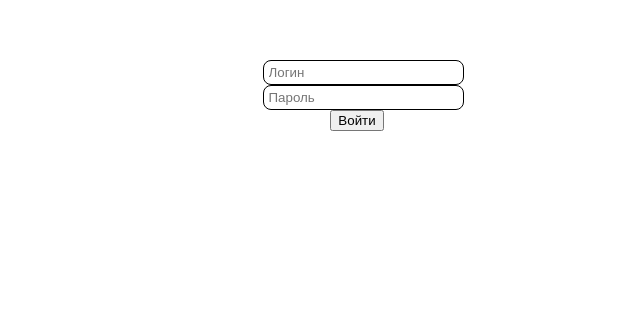
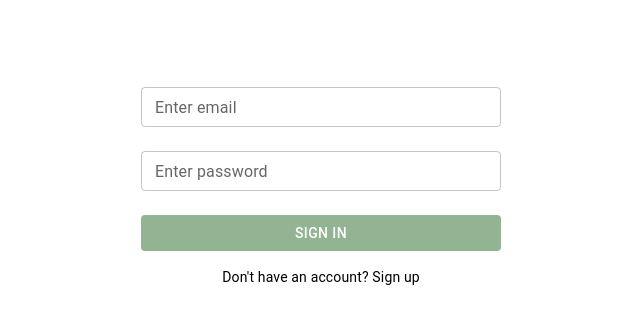
Before and after one commit to X1STY/task-scheduler, a React (Vite) app: page /login in a window 1280 px wide. Shown: the part 201-524 px from the top of the page, without its empty margins (283-923 px from the left). Built offline with nearby package versions, Linux system fonts and the light colour scheme.

Commit message:
fixed validation

```diff
--- a/src/App.jsx
+++ b/src/App.jsx
@@ -1,7 +1,7 @@
 import {Route, Routes} from 'react-router-dom'
 
 import Home from './pages/Home'
-import Login from './pages/Login'
+import Login from './pages/Auth/Login/Login'
 import Scheduler from './pages/Scheduler'
 import Notfound from './pages/Notfound'
 import TaskForm from './components/taskForm/TaskForm'
--- a/src/pages/Auth/Login/Login.css
+++ b/src/pages/Auth/Login/Login.css
@@ -1,9 +1,10 @@
 .login-form {
-    height: 100vh;
-    width: 100vw;
-    background-color: #fff;
+    height: 90vh;
+    width: 90vw;
+    /*background-color: #fff;*/
     padding: 20px;
-    display: flex;flex-direction: column;
+    display: flex;
+    flex-direction: column;
     justify-content: center;
     align-items: center;
     text-align: center;
--- a/src/pages/Auth/Login/Login.tsx
+++ b/src/pages/Auth/Login/Login.tsx
@@ -6,18 +6,13 @@ import { useForm, SubmitHandler, Controller, useFormState } from "react-hook-for
 import './Login.css';
 import {emailValidation, passwordValidation} from "./validation";
 
-interface ISignInForm {
-    email: string;
-    password: string;
-}
-
-const Login: React.FC = () => {
-    const {handleSubmit, control} = useForm<ISignInForm>();
+const Login = () => {
+    const {handleSubmit, control} = useForm();
     const { errors } = useFormState({
         control
     });
     const navigate = useNavigate()
-    const onSubmit: SubmitHandler<ISignInForm> = (data) => console.log(data);
+    const onSubmit: SubmitHandler = (data) => console.log(data);
 
     return (
         <div className = "login-form">
@@ -26,7 +21,7 @@ const Login: React.FC = () => {
                     control={control}
                     name="email"
                     rules={emailValidation}
-                    render={(field) => (
+                    render={({field}) => (
                         <TextField
                             label="Enter email"
                             onChange={(e) => field.onChange(e)}
@@ -44,7 +39,7 @@ const Login: React.FC = () => {
                     control={control}
                     name="password"
                     rules={passwordValidation}
-                    render={(field) => (
+                    render={({field}) => (
                         <TextField
                             label="Enter password"
                             onChange={(e) => field.onChange(e)}
@@ -64,13 +59,14 @@ const Login: React.FC = () => {
                     fullWidth={true}
                     disableElevation={true}
                     sx={{
+                        bgcolor: '#93B492',
                         marginTop: 2
                     }}
                 >
                     Sign in
                 </Button>
 
-                <Typography textAlign="center" variant="body2">
+                <Typography textAlign="center" variant="body2" margin={2}>
                     Don't have an account? <span className='link' onClick={() => navigate('/signup')}>Sign up</span>
                 </Typography>
             </form>
--- a/src/pages/Auth/Login/validation.ts
+++ b/src/pages/Auth/Login/validation.ts
@@ -15,7 +15,7 @@ export const passwordValidation = {
     required: REQUIRED_FIELD,
     validate: (value: string) => {
         if(value.length < 6) {
-            return 'Пароль должен длиннее 6-ти символов'
+            return 'Пароль должен быть длиннее 6-ти символов'
         }
 
         return true;
--- a/src/pages/Login.jsx
+++ /dev/null
@@ -1,21 +0,0 @@
-import "/src/assets/login.css";
-
-const Login = () => {
-    return (
-        <div>
-            <form className = "loginForm">
-                <div>
-                    <input className = "loginFormInput" type = "text" placeholder = "Логин"></input>
-                </div>
-                <div>
-                    <input className = "loginFormInput" type = "password" placeholder = "Пароль"></input>
-                </div>
-                <div>
-                    <button className = "loginFormBtn" type = "submit">Войти</button>
-                </div>
-
-            </form>
-        </div>
-    );
-};
-export default Login
```
